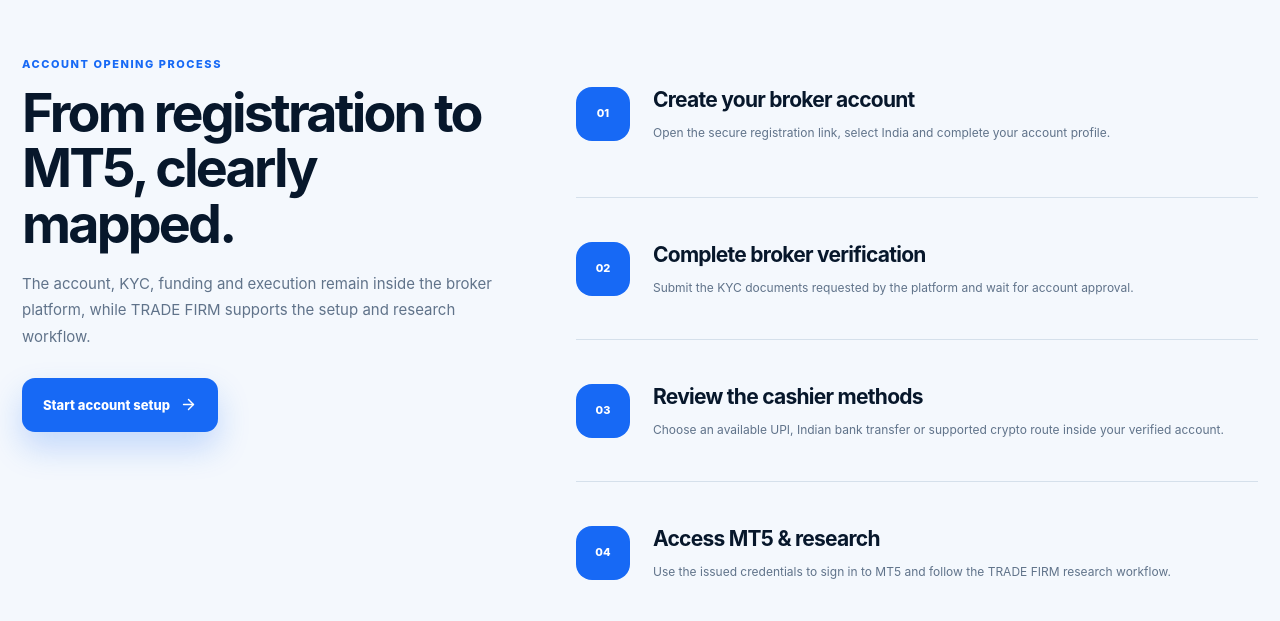
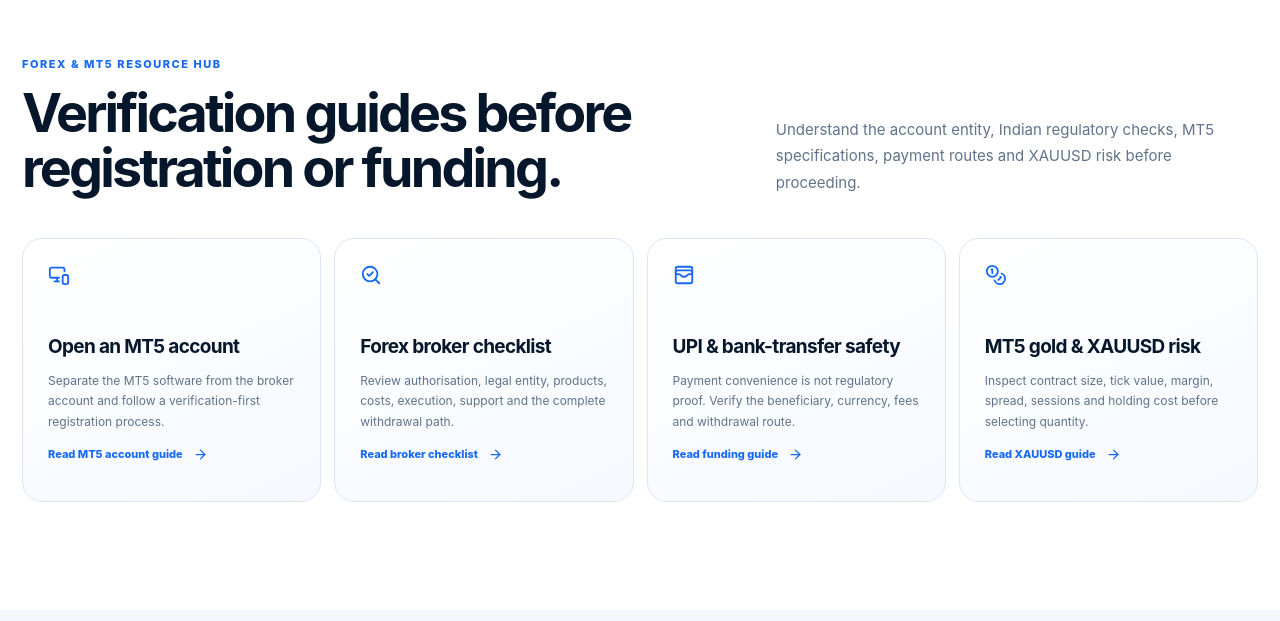
Before and after one commit to tradefirmindia-dot/trade-firm, a Next.js app: page /forex-broker-india in a window 1280 px wide. Shown: the part 3859-4480 px from the top of the page. Built offline with nearby package versions, Linux system fonts and the light colour scheme; no server answers.

Commit message:
Link Forex page to verification SEO guides

```diff
--- a/app/forex-broker-india/page.jsx
+++ b/app/forex-broker-india/page.jsx
@@ -300,6 +300,21 @@
         </div>
       </section>
 
+      <section className={[styles.section, styles.guideSection].join(" ")} id="fx-guides">
+        <div className={styles.fxShell}>
+          <div className={styles.sectionHead}>
+            <div><span>FOREX &amp; MT5 RESOURCE HUB</span><h2>Verification guides before registration or funding.</h2></div>
+            <p>Understand the account entity, Indian regulatory checks, MT5 specifications, payment routes and XAUUSD risk before proceeding.</p>
+          </div>
+          <div className={styles.guideGrid}>
+            <article><MonitorSmartphone size={22} /><h3>Open an MT5 account</h3><p>Separate the MT5 software from the broker account and follow a verification-first registration process.</p><a className={styles.cardLink} href="/blogs/how-to-open-mt5-forex-account-india">Read MT5 account guide <ArrowRight size={15} /></a></article>
+            <article><SearchCheck size={22} /><h3>Forex broker checklist</h3><p>Review authorisation, legal entity, products, costs, execution, support and the complete withdrawal path.</p><a className={styles.cardLink} href="/blogs/forex-broker-india-verification-checklist">Read broker checklist <ArrowRight size={15} /></a></article>
+            <article><WalletCards size={22} /><h3>UPI &amp; bank-transfer safety</h3><p>Payment convenience is not regulatory proof. Verify the beneficiary, currency, fees and withdrawal route.</p><a className={styles.cardLink} href="/blogs/upi-bank-transfer-forex-account-india">Read funding guide <ArrowRight size={15} /></a></article>
+            <article><Coins size={22} /><h3>MT5 gold &amp; XAUUSD risk</h3><p>Inspect contract size, tick value, margin, spread, sessions and holding cost before selecting quantity.</p><a className={styles.cardLink} href="/blogs/mt5-forex-gold-xauusd-guide-india">Read XAUUSD guide <ArrowRight size={15} /></a></article>
+          </div>
+        </div>
+      </section>
+
       <section className={`${styles.section} ${styles.processSection}`} id="fx-process">
         <div className={styles.fxShell}>
           <div className={styles.processLayout}>
```
